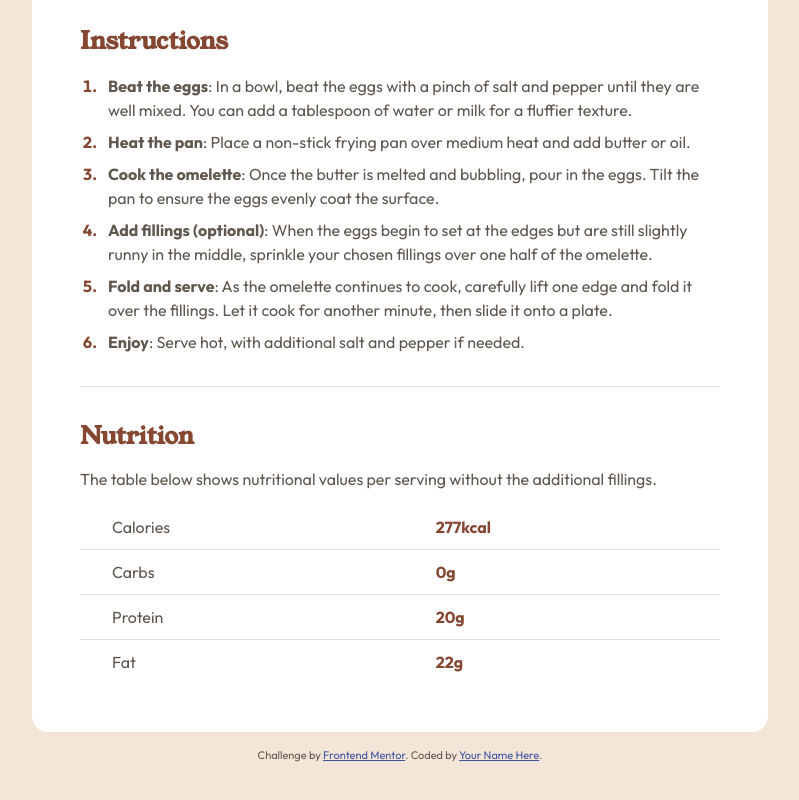
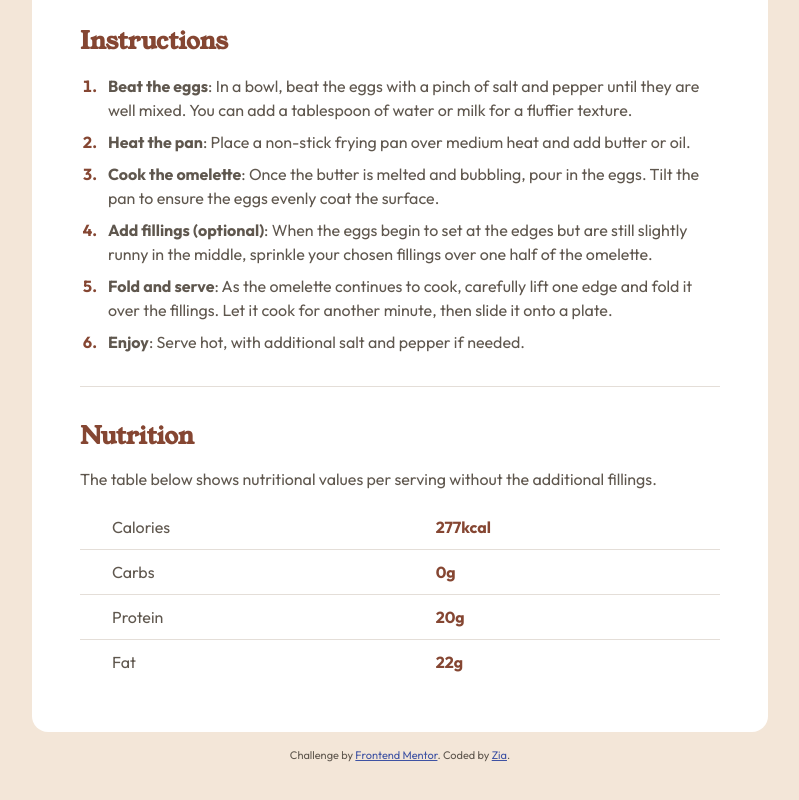
Before and after one commit to zzeeyyaa/fem-recipe-page, a plain HTML site: page index.html in a window 1280 px wide. Shown: the part 996-1796 px from the top of the page, without its empty margins (240-1039 px from the left). Drawn offline with Linux system fonts and the light colour scheme.

Commit message:
edit: my name

```diff
--- a/index.html
+++ b/index.html
@@ -91,7 +91,7 @@
 
   <footer class="attribution">
     Challenge by <a href="https://www.frontendmentor.io?ref=challenge">Frontend Mentor</a>.
-    Coded by <a href="#">Your Name Here</a>.
+    Coded by <a href="#">Zia</a>.
   </footer>
 </body>
 </html>
```
